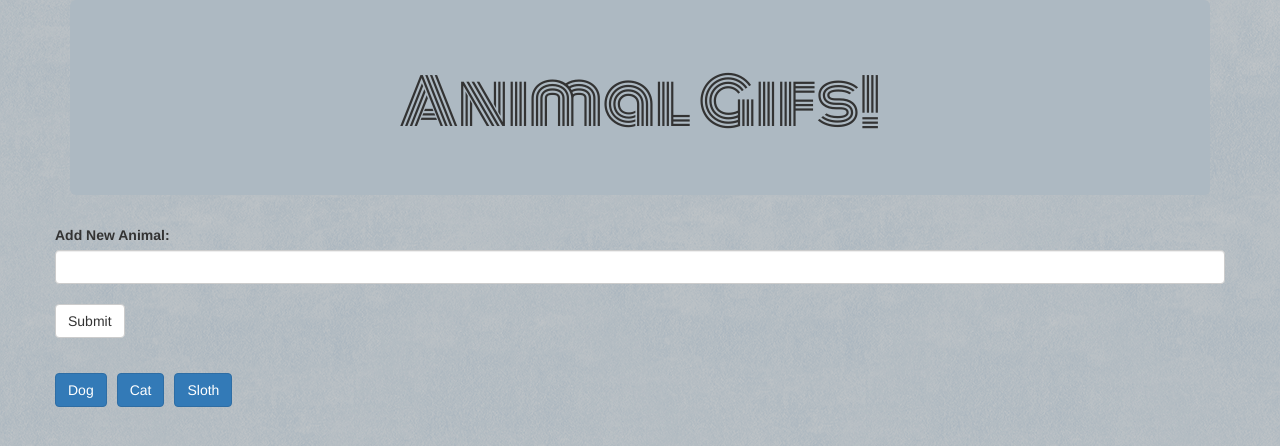
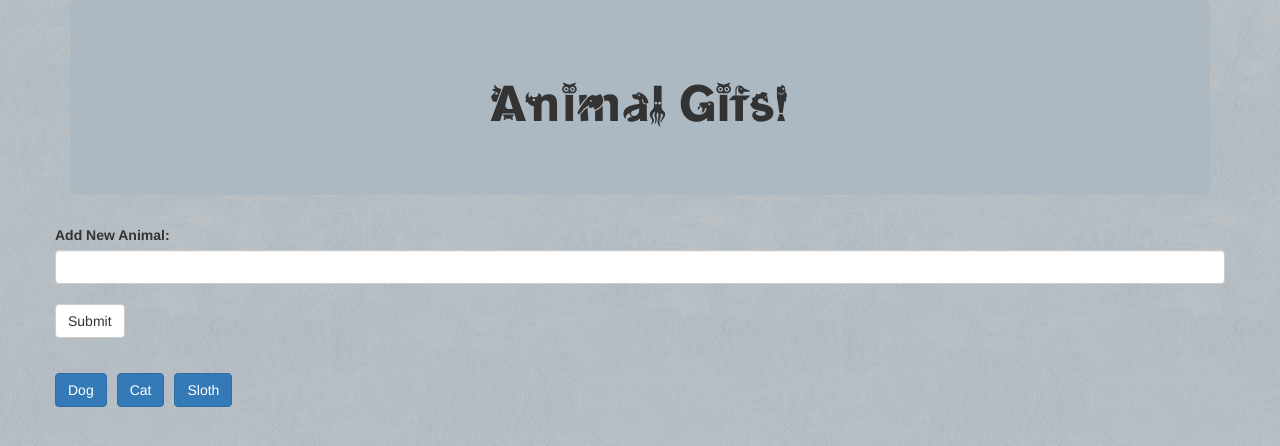
Before and after one commit to abelgr8/GifTastic, a plain HTML site: page index.html in a window 1280 px wide. Drawn offline with nearby package versions, Linux system fonts and the light colour scheme.

Commit message:
fontchange

```diff
--- a/assets/css/style.css
+++ b/assets/css/style.css
@@ -15,6 +15,11 @@ body {
     background-color: #adb9c2;
 }
 
+@font-face {
+    font-family: animalia;
+    src: url(../images/bigfontsite.com_animalia-linotype.woff);
+}
+
 h1 {
-    font-family: 'Monoton', cursive;
+    font-family: 'animalia', cursive;
 }
```
Also changed, not shown: assets/images/bigfontsite.com_animalia-linotype.ttf (added), assets/images/bigfontsite.com_animalia-linotype.woff (added).
